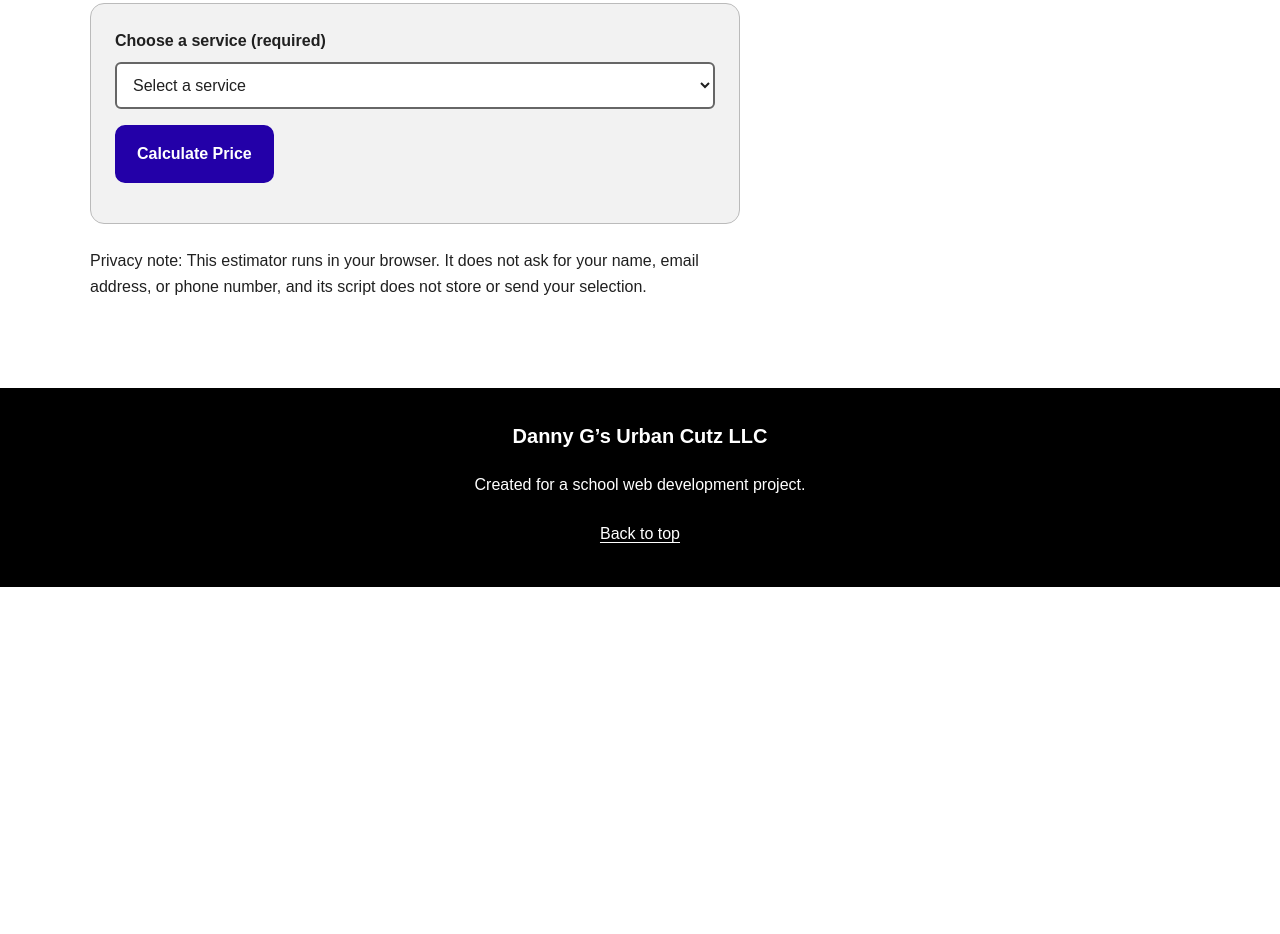
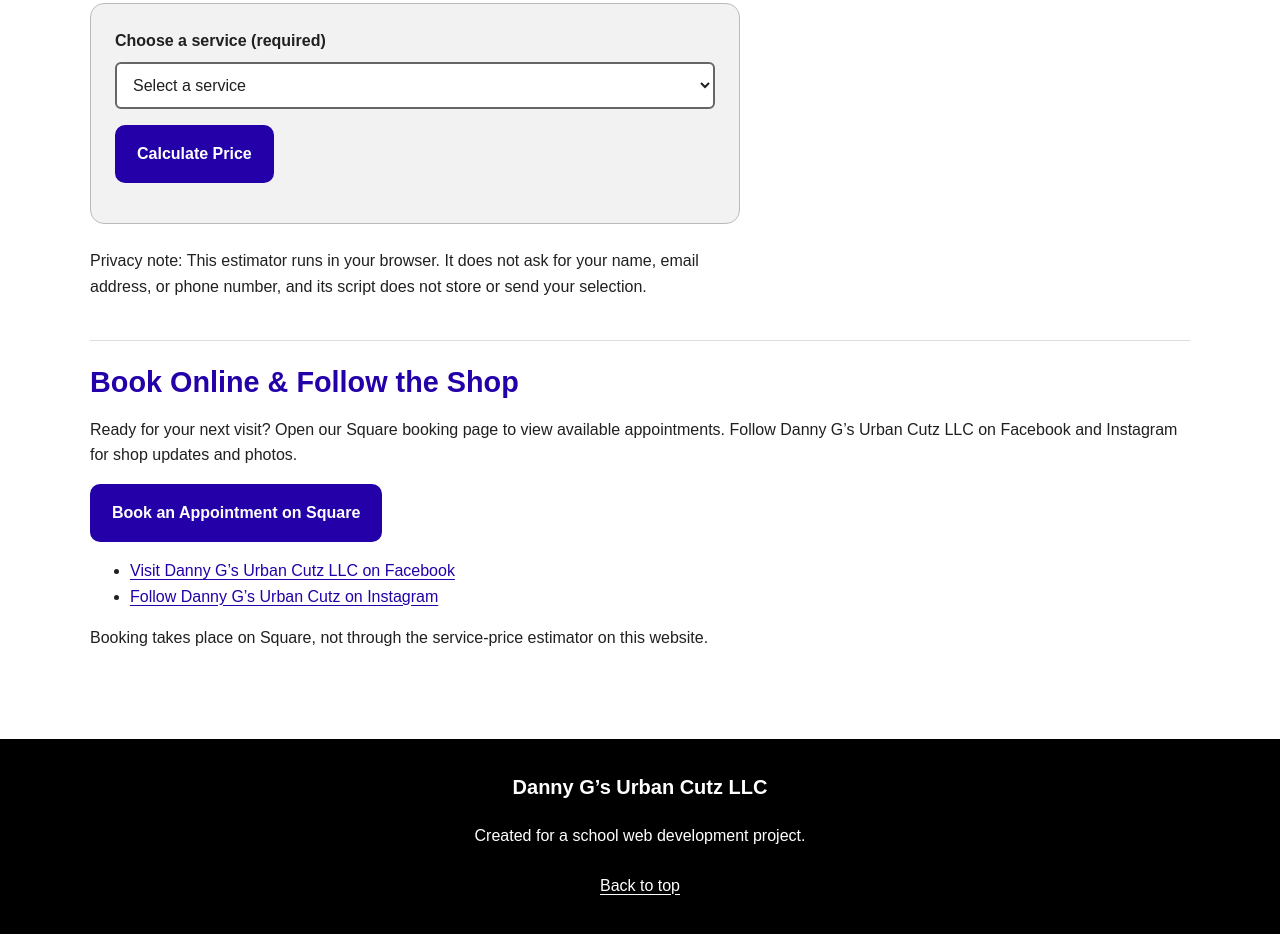
Before and after one commit to dannyg7414/barbershop_class_project, a plain HTML site: page contact.html in a window 1280 px wide. Shown: the part 1087-2021 px from the top of the page. Before the commit the page ends 1674 px from the top, so only its background shows below. Drawn offline with Linux system fonts and the light colour scheme.

Commit message:
Add Square booking and business social media links

```diff
--- a/contact.html
+++ b/contact.html
@@ -157,6 +157,48 @@
         or send your selection.
       </p>
     </section>
+    <section aria-labelledby="connect-heading">
+      <h2 id="connect-heading">Book Online &amp; Follow the Shop</h2>
+
+      <p>
+        Ready for your next visit? Open our Square booking
+        page to view available appointments. Follow
+        Danny G’s Urban Cutz LLC on Facebook and Instagram
+        for shop updates and photos.
+      </p>
+
+      <p>
+        <a
+          class="button"
+          href="https://book.squareup.com/appointments/vdzvho76vbauix/location/L1RTPA82EG21F/services"
+        >
+          Book an Appointment on Square
+        </a>
+      </p>
+
+      <ul>
+        <li>
+          <a
+            href="https://www.facebook.com/profile.php?id=61588585024905"
+          >
+            Visit Danny G’s Urban Cutz LLC on Facebook
+          </a>
+        </li>
+
+        <li>
+          <a
+            href="https://www.instagram.com/dannygsurbancutz?gwpx=N3ZheHJpNm80eGsx"
+          >
+            Follow Danny G’s Urban Cutz on Instagram
+          </a>
+        </li>
+      </ul>
+
+      <p>
+        Booking takes place on Square, not through
+        the service-price estimator on this website.
+      </p>
+    </section>
   </main>
 
   <footer class="site-footer">
```
